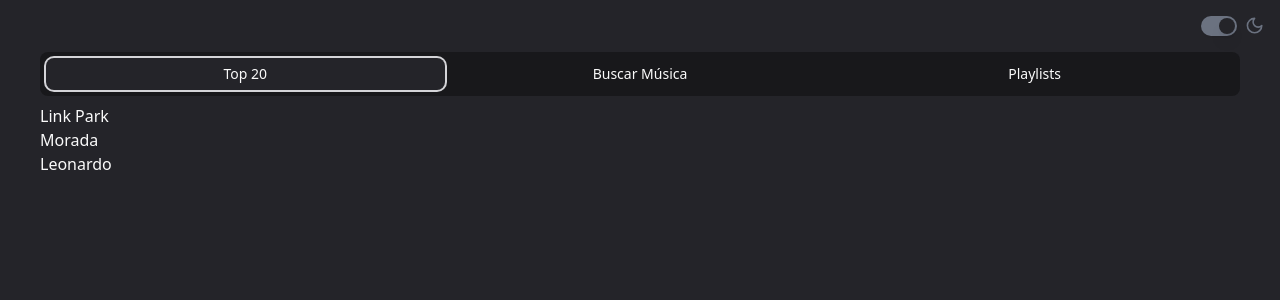
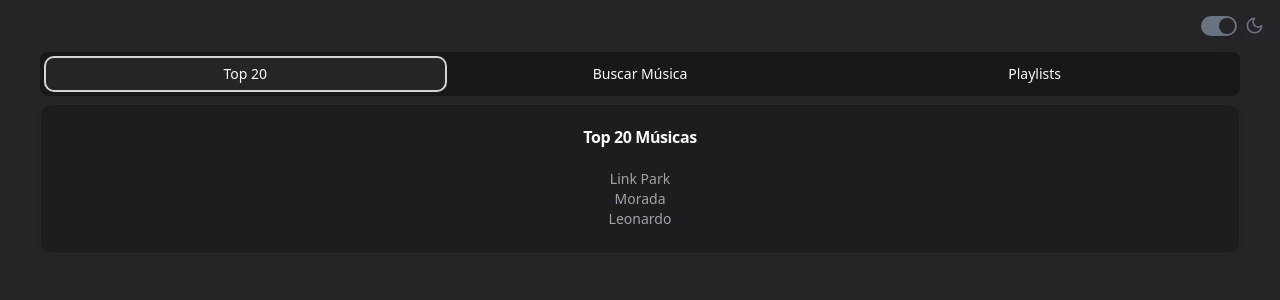
Before and after one commit to kkaiocarvalho/spotify-social, a React (Vite) app in the folder front-end/: page /home in a window 1280 px wide. Both pictures are taken after a click on the tab "Top 20". Shown: the top 300 px of the page. Built offline with nearby package versions, Linux system fonts and the light colour scheme.

Commit message:
feat: HomeScreen styles

```diff
--- a/front-end/src/components/pages/home.tsx
+++ b/front-end/src/components/pages/home.tsx
@@ -1,6 +1,7 @@
 import { useTheme } from '@/components/theme-provider'
-
 import { Tabs, TabsList, TabsTrigger, TabsContent } from "@/components/ui/tabs";
+import { Input } from '../ui/input';
+import { Card, CardContent, CardDescription, CardHeader, CardTitle } from '../ui/card';
 
 export default function HomePage() {
     const { theme } = useTheme();
@@ -12,11 +13,11 @@ export default function HomePage() {
         "Leonardo"
     ];
 
-    const search = [
-        "Slipknot",
-        "É ele",
-        "Minha vida"
-    ];
+    // const search = [
+    //     "Slipknot",
+    //     "É ele",
+    //     "Minha vida"
+    // ];
 
     const playlists = [
         "Gospel",
@@ -34,16 +35,43 @@ export default function HomePage() {
           <TabsTrigger value="playlist" className='w-full'>Playlists</TabsTrigger>
         </TabsList>
         <TabsContent value="top20">
+            <Card>
+                <CardContent>
+                    <CardHeader>
+                        <CardTitle className='text-center'>Top 20 Músicas</CardTitle>
+                    </CardHeader>
+                    <CardDescription>
             {/* biome-ignore lint/suspicious/noArrayIndexKey: <explanation> */}
-            {top20.map((item, index) => (<div key={index}>{item}</div>))}
+            {top20.map((item, index) => (<div className='items-center justify-center flex' key={index}>{item}</div>))}
+                    </CardDescription>
+                </CardContent>
+            </Card>
+
         </TabsContent>
         <TabsContent value="pesquisa">
-            {/* biome-ignore lint/suspicious/noArrayIndexKey: <explanation> */}
-            {search.map((item, index) => (<div key={index}>{item}</div>))}
+            <Card>
+                <CardContent>
+                    <CardHeader>
+                        <CardTitle className='text-center'>Buscar Música</CardTitle>
+                    </CardHeader>
+                    <CardDescription className='flex justify-center items-center px-10'>
+                        <Input type="text" placeholder="Buscar música" className='w-full'/>
+                    </CardDescription>
+                </CardContent>
+            </Card>
         </TabsContent>
         <TabsContent value="playlist">
-            {/* biome-ignore lint/suspicious/noArrayIndexKey: <explanation> */}
-            {playlists.map((item, index) => (<div key={index}>{item}</div>))}
+            <Card>
+                <CardContent>
+                    <CardHeader>
+                        <CardTitle>Playlists</CardTitle>
+                    </CardHeader>
+                    <CardDescription>
+                    {/* biome-ignore lint/suspicious/noArrayIndexKey: <explanation> */}
+                    {playlists.map((item, index) => (<div key={index}>{item}</div>))}
+                    </CardDescription>
+                </CardContent>
+            </Card>
         </TabsContent>
       </Tabs>
     </div>
--- a/front-end/src/components/ui/input.tsx
+++ b/front-end/src/components/ui/input.tsx
@@ -2,8 +2,7 @@ import * as React from "react"
 
 import { cn } from "@/lib/utils"
 
-export interface InputProps
-  extends React.InputHTMLAttributes<HTMLInputElement> {}
+export type InputProps = React.InputHTMLAttributes<HTMLInputElement>
 
 const Input = React.forwardRef<HTMLInputElement, InputProps>(
   ({ className, type, ...props }, ref) => {
```
Also changed, not shown: front-end/src/components/mode-toggle.tsx (+2 -22 lines).
